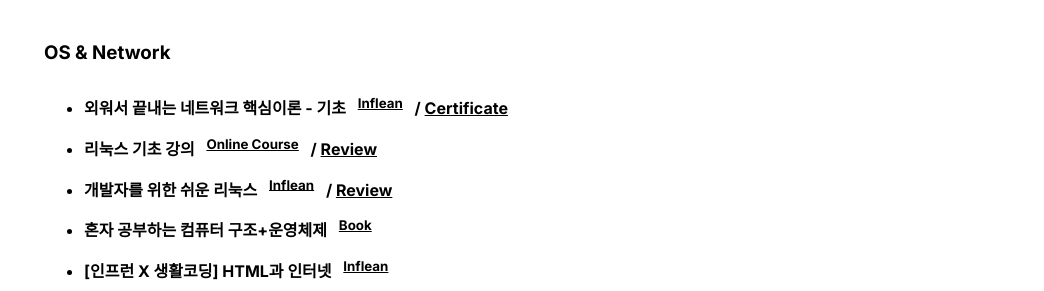
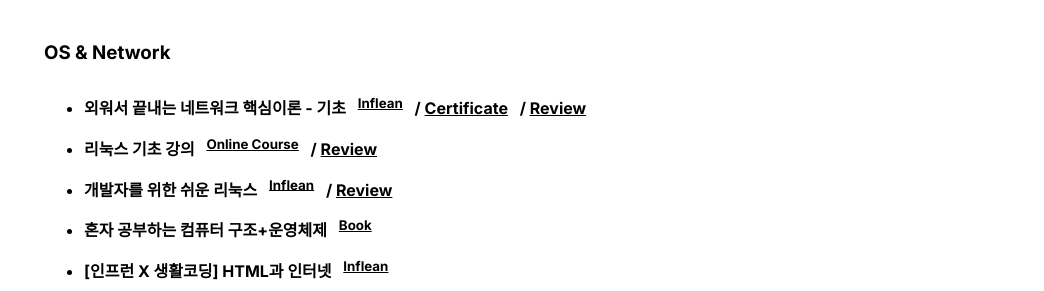
Before and after one commit to BangJeongBin/BangJeongBin.github.io, a Jekyll site: the page built from index.md, in a window 1280 px wide and 900 px high, scrolled down 2993 px. Shown: the part 162-453 px from the top of the window, without its empty margins (236-1280 px from the left). Built offline with Jekyll 4.4.1, drawn with Linux system fonts in a browser that asks for light colours.

Commit message:
Update activities_list.html

```diff
--- a/_includes/activities_list.html
+++ b/_includes/activities_list.html
@@ -41,6 +41,7 @@
             외워서 끝내는 네트워크 핵심이론 - 기초&ensp;
             <sup><a href="https://www.inflearn.com/course/%EB%84%A4%ED%8A%B8%EC%9B%8C%ED%81%AC-%ED%95%B5%EC%8B%AC%EC%9D%B4%EB%A1%A0-%EA%B8%B0%EC%B4%88">Inflean</a></sup>
             &ensp;/ <a href="https://www.inflearn.com/certificate/1495440-329534-14752220">Certificate</a>
+            &ensp;/ <a href="https://bangjeongbin.github.io/TIL-Blog/posts/note-taking-inflearn-network-core-theory-of-memorabilization">Review</a>
         </strong>
     </li>
     <li>
```
